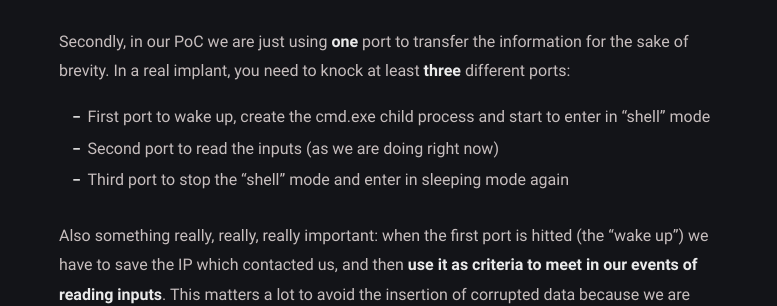
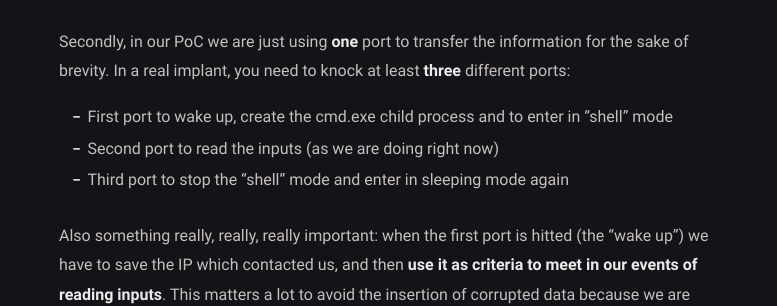
Before and after one commit to Adepts-Of-0xCC/blog, a Jekyll site: the page built from _posts/Connectionless-shells/2021-06-18-Connectionless-shells.md, in a window 1280 px wide and 900 px high, scrolled down 9089 px. Shown: the part 153-459 px from the top of the window, without its empty margins (251-1028 px from the left). Built offline with Jekyll 4.4.1, drawn with Linux system fonts in a browser that asks for light colours; some web fonts are replaced.

Commit message:
typo fixed

```diff
--- a/_posts/Connectionless-shells/2021-06-18-Connectionless-shells.md
+++ b/_posts/Connectionless-shells/2021-06-18-Connectionless-shells.md
@@ -326,7 +326,7 @@ To retrieve the information at our end we can sniff the network using Scapy:
 Before continuing we need to clarify some points that are to be taken into consideration. The most important: this kind of approach will only work if there is no network elements that could mask the source port. In complex infrastructures you need to be close (usually in the same network segment) in order to perform this technique. If a NAT-like device sits between you and the sleeping box it is most likely that the information encoded as source port is going to be overwritten.
 
 Secondly, in our PoC we are just using **one** port to transfer the information for the sake of brevity. In a real implant, you need to knock at least **three** different ports:
-- First port to wake up, create the cmd.exe child process and start to enter in "shell" mode
+- First port to wake up, create the cmd.exe child process and to enter in "shell" mode
 - Second port to read the inputs (as we are doing right now)
 - Third port to stop the "shell" mode and enter in sleeping mode again
 
```
